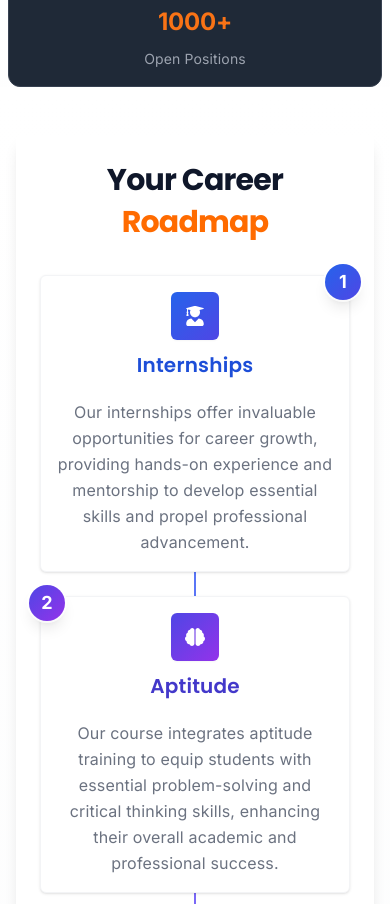
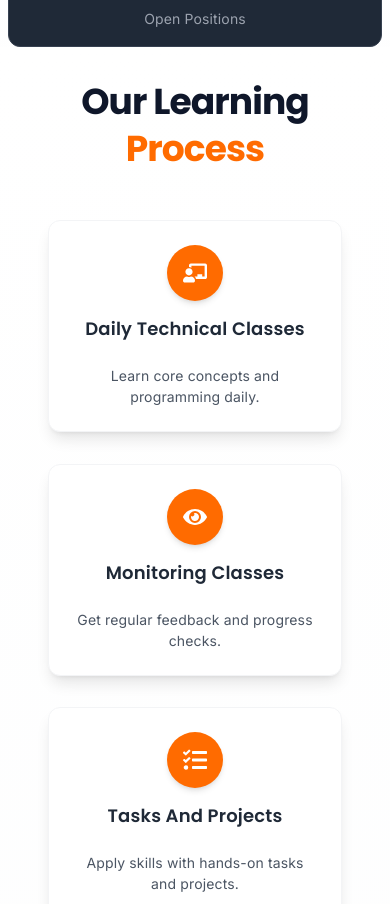
Before and after one commit to jilla-pavan/WebsiteCSA, a React (Vite) app in the folder frontend/: page / in a window 390 px wide. Shown: the part 1940-2844 px from the top of the page. Built offline with nearby package versions, Linux system fonts and the light colour scheme; no server answers.

Commit message:
added learning process

```diff
--- a/frontend/src/components/CompaniesHire.jsx
+++ b/frontend/src/components/CompaniesHire.jsx
@@ -111,7 +111,7 @@ const CompaniesHire = () => {
 
   return (
     <div id="companies" className="w-full">
-      <div className="text-center mb-16">
+      <div className="text-center">
         <h1 className="text-4xl md:text-5xl font-bold mb-6">
           <span className="text-gray-900">Our </span>
           <span className="text-[#FF6B00]">Industry Partners</span>
--- a/frontend/src/components/RoadmapSection.jsx
+++ b/frontend/src/components/RoadmapSection.jsx
@@ -7,7 +7,34 @@ import {
   FaLaptopCode,
   FaClipboardCheck,
   FaBriefcase,
+  FaChalkboardTeacher,
+  FaEye,
+  FaTasks,
+  FaUserTie,
 } from "react-icons/fa";
+
+const learningProcessData = [
+  {
+    title: "Daily Technical Classes",
+    description: "Learn core concepts and programming daily.",
+    icon: <FaChalkboardTeacher size={24} />,
+  },
+  {
+    title: "Monitoring Classes",
+    description: "Get regular feedback and progress checks.",
+    icon: <FaEye size={24} />,
+  },
+  {
+    title: "Tasks and Projects",
+    description: "Apply skills with hands-on tasks and projects.",
+    icon: <FaTasks size={24} />,
+  },
+  {
+    title: "Mocks",
+    description: "Practice with mock interviews and assessments.",
+    icon: <FaUserTie size={24} />,
+  },
+];
 
 const roadmapData = [
   {
@@ -70,6 +97,7 @@ const roadmapData = [
 
 const RoadmapSection = () => {
   const roadmapRefs = useRef([]);
+  const processRefs = useRef([]);
 
   useEffect(() => {
     const observer = new IntersectionObserver(
@@ -88,7 +116,7 @@ const RoadmapSection = () => {
       }
     );
 
-    roadmapRefs.current.forEach((ref) => {
+    [...roadmapRefs.current, ...processRefs.current].forEach((ref) => {
       if (ref) observer.observe(ref);
     });
 
@@ -96,16 +124,54 @@ const RoadmapSection = () => {
   }, []);
 
   return (
-    <section className="py-12 bg-gradient-to-b from-white to-gray-50">
+    <section className="bg-gradient-to-b from-white to-gray-50">
       <div className="max-w-7xl mx-auto px-4 sm:px-6 lg:px-8">
-        <div className="bg-white/95 backdrop-blur-sm rounded-lg shadow-lg p-6 md:p-8 text-center">
-          <h2 className="text-3xl md:text-4xl font-bold mb-8 tracking-tight">
-            Your Career <span className="text-[#FF6B00]">Roadmap</span>
+        {/* Learning Process Section */}
+        <div className="p-8 md:p-12 text-center">
+          <h2 className="text-4xl md:text-5xl font-bold mb-12 tracking-tight">
+            Our Learning <span className="text-[#FF6B00]">Process</span>
+          </h2>
+          <div className="relative">
+            {/* Connecting line for learning process */}
+            <div className="hidden lg:block absolute top-1/2 left-0 right-0 h-0.5 bg-gradient-to-r from-blue-600 via-purple-600 to-rose-600 -translate-y-1/2"></div>
+
+            <div className="grid grid-cols-1 md:grid-cols-2 lg:grid-cols-4 gap-8">
+              {learningProcessData.map((item, idx) => (
+                <div
+                  key={item.title}
+                  ref={(el) => (processRefs.current[idx] = el)}
+                  className="process-item opacity-0 translate-y-4 relative"
+                >
+                  <div className="bg-white rounded-xl border border-gray-100 shadow-lg p-6 hover:shadow-xl hover:-translate-y-1 transition-all duration-300 h-full flex flex-col items-center relative z-10">
+                    <div className="flex flex-col items-center mb-4">
+                      <div
+                        className="flex items-center justify-center w-14 h-14 rounded-full shadow-md bg-[#FF6B00] text-white mb-3 text-2xl"
+                      >
+                        {item.icon}
+                      </div>
+                      <h3 className="text-lg font-semibold capitalize text-gray-800 mb-1">
+                        {item.title}
+                      </h3>
+                    </div>
+                    <p className="text-gray-600 text-sm leading-normal text-center">
+                      {item.description}
+                    </p>
+                  </div>
+                </div>
+              ))}
+            </div>
+          </div>
+        </div>
+
+        {/* Roadmap Section */}
+        <div className="bg-white/95 backdrop-blur-sm rounded-2xl shadow-xl p-8 md:p-12 text-center border-2 border-[#FF6B00]">
+          <h2 className="text-4xl md:text-5xl font-bold mb-12 tracking-tight">
+            Our Career <span className="text-[#FF6B00]">Roadmap</span>
           </h2>
           <div className="relative">
             <div className="absolute left-1/2 top-0 transform -translate-x-1/2 w-0.5 h-full bg-gradient-to-b from-blue-500 via-purple-500 to-orange-500"></div>
 
-            <div className="space-y-6">
+            <div className="space-y-8">
               {roadmapData.map((item, idx) => {
                 const isLeft = idx % 2 === 0;
                 return (
@@ -119,23 +185,21 @@ const RoadmapSection = () => {
                           isLeft ? "translate-x-[-50px]" : "translate-x-[50px]"
                         }`}
                       >
-                        <div className="bg-white rounded-md border border-gray-100 shadow p-4 hover:shadow-md hover:-translate-y-0.5 transition-all duration-300 mx-auto max-w-2xl flex flex-col items-center relative">
-                          <span className={`absolute -top-3 ${idx % 2 === 0 ? '-right-3' : '-left-3'} w-9 h-9 flex items-center justify-center rounded-full bg-gradient-to-br ${item.color} text-white shadow-lg ring-2 ring-white/80 text-lg font-bold z-10`}>
+                        <div className="bg-white rounded-xl border-2 border-[#FF6B00] shadow-lg p-6 hover:shadow-xl hover:-translate-y-1 transition-all duration-300 mx-auto max-w-2xl flex flex-col items-center relative">
+                          <span className={`absolute -top-4 ${idx % 2 === 0 ? '-right-4' : '-left-4'} w-12 h-12 flex items-center justify-center rounded-full shadow-lg ring-4 ring-white/80 text-2xl font-extrabold z-10 bg-white text-[#FF6B00]`}>
                             {idx + 1}
                           </span>
-                          <div className="flex flex-col items-center mb-3">
+                          <div className="flex flex-col items-center mb-4">
                             <div
-                              className={`flex items-center justify-center w-12 h-12 rounded-md shadow-sm bg-gradient-to-br ${item.color} text-white ring-2 ring-white/20 mb-2 text-2xl`}
+                              className="flex items-center justify-center w-16 h-16 rounded-full shadow-md bg-[#FF6B00] text-white mb-3 text-3xl"
                             >
                               {item.icon}
                             </div>
-                            <h3
-                              className={`text-xl font-semibold capitalize ${item.textColor} mb-1`}
-                            >
+                            <h3 className="text-xl font-bold capitalize text-gray-800 mb-2">
                               {item.title}
                             </h3>
                           </div>
-                          <p className="text-gray-500 text-base leading-relaxed text-center max-w-3xl mx-auto font-normal">
+                          <p className="text-gray-600 text-base leading-relaxed text-center">
                             {item.description}
                           </p>
                         </div>
@@ -150,15 +214,15 @@ const RoadmapSection = () => {
       </div>
 
       <style jsx>{`
-        .roadmap-item {
+        .roadmap-item, .process-item {
           transition: all 0.8s cubic-bezier(0.4, 0, 0.2, 1);
           filter: blur(4px);
           will-change: transform, opacity, filter;
         }
 
-        .roadmap-item.animate-in {
+        .roadmap-item.animate-in, .process-item.animate-in {
           opacity: 1;
-          transform: translateX(0) !important;
+          transform: translateX(0) translateY(0) !important;
           filter: blur(0);
         }
 
```
